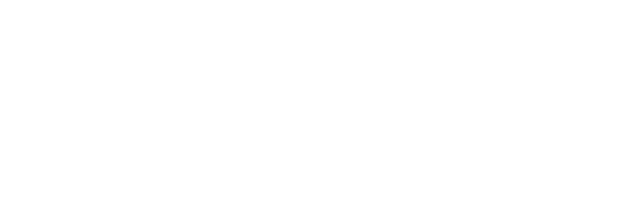
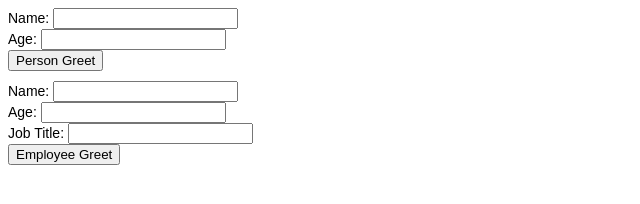
Before and after one commit to acciojob/inheriting-person-for-employee-jobs-Addr678, a website: page main.html in a window 1280 px wide. Shown: the whole page, without its empty margins (0-640 px from the left). Drawn offline with Linux system fonts and the light colour scheme.

Commit message:
created a submission

```diff
--- a/main.html
+++ b/main.html
@@ -1,16 +1,40 @@
 <!DOCTYPE html>
+<html>
+<head>
+  <title>Person and Employee</title>
+  <style>
+    /* CSS styling for the output display */
+    .output {
+      font-family: Arial, sans-serif;
+      font-size: 14px;
+      margin-bottom: 10px;
+    }
+  </style>
+</head>
+<body>
+  <div class="output">
+    <label for="nameInput">Name:</label>
+    <input type="text" id="nameInput">
+    <br>
+    <label for="ageInput">Age:</label>
+    <input type="number" id="ageInput">
+    <br>
+    <button onclick="personGreet()">Person Greet</button>
+  </div>
 
-<html>
+  <div class="output">
+    <label for="nameInput">Name:</label>
+    <input type="text" id="empNameInput">
+    <br>
+    <label for="ageInput">Age:</label>
+    <input type="number" id="empAgeInput">
+    <br>
+    <label for="jobTitleInput">Job Title:</label>
+    <input type="text" id="jobTitleInput">
+    <br>
+    <button onclick="employeeGreet()">Employee Greet</button>
+  </div>
 
-<head>
-	<link rel="stylesheet" href="styles.css">
-</head>
-
-<body>
-	<!-- the entire body must be written by student -->
-    <script type="text/javascript" src="./script.js">
-</script>
-
+  <script src="script.js"></script>
 </body>
-
 </html>
--- a/script.js
+++ b/script.js
@@ -1,26 +1,37 @@
-// complete this js code
 function Person(name, age) {
-	this.name = name;
+  this.name = name;
   this.age = age;
 }
+
 Person.prototype.greet = function() {
   console.log(`Hello, my name is ${this.name}, I am ${this.age} years old.`);
-}
+};
 
 function Employee(name, age, jobTitle) {
-	 Person.call(this, name, age); // Call the Person constructor with the current instance
+  Person.call(this, name, age);
   this.jobTitle = jobTitle;
 }
 
-// Inheriting the Person prototype in the Employee prototype
 Employee.prototype = Object.create(Person.prototype);
 Employee.prototype.constructor = Employee;
 
-// Adding jobGreet method to Employee prototype
 Employee.prototype.jobGreet = function() {
   console.log(`Hello, my name is ${this.name}, I am ${this.age} years old, and my job title is ${this.jobTitle}.`);
+};
+
+function personGreet() {
+  const name = document.getElementById('nameInput').value;
+  const age = Number(document.getElementById('ageInput').value);
+
+  const person = new Person(name, age);
+  person.greet();
 }
 
-// Do not change code below this line
-window.Person = Person;
-window.Employee = Employee;
+function employeeGreet() {
+  const name = document.getElementById('empNameInput').value;
+  const age = Number(document.getElementById('empAgeInput').value);
+  const jobTitle = document.getElementById('jobTitleInput').value;
+
+  const employee = new Employee(name, age, jobTitle);
+  employee.jobGreet();
+}
```
